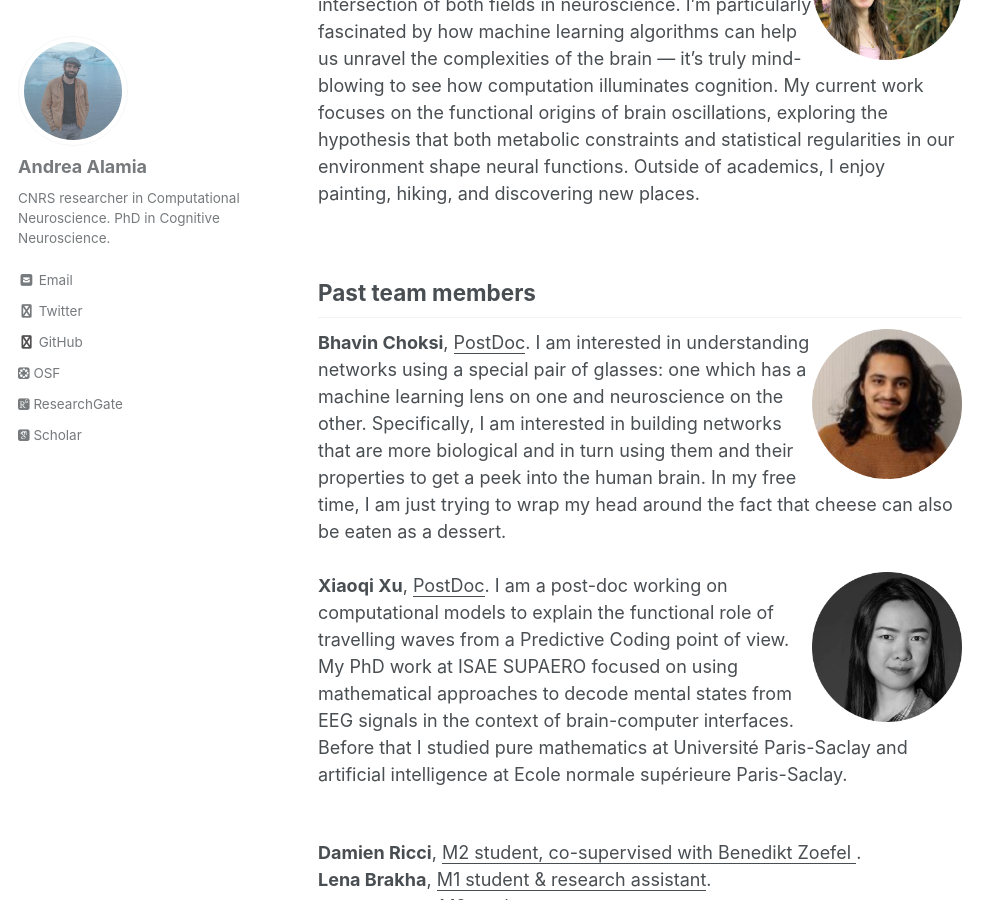
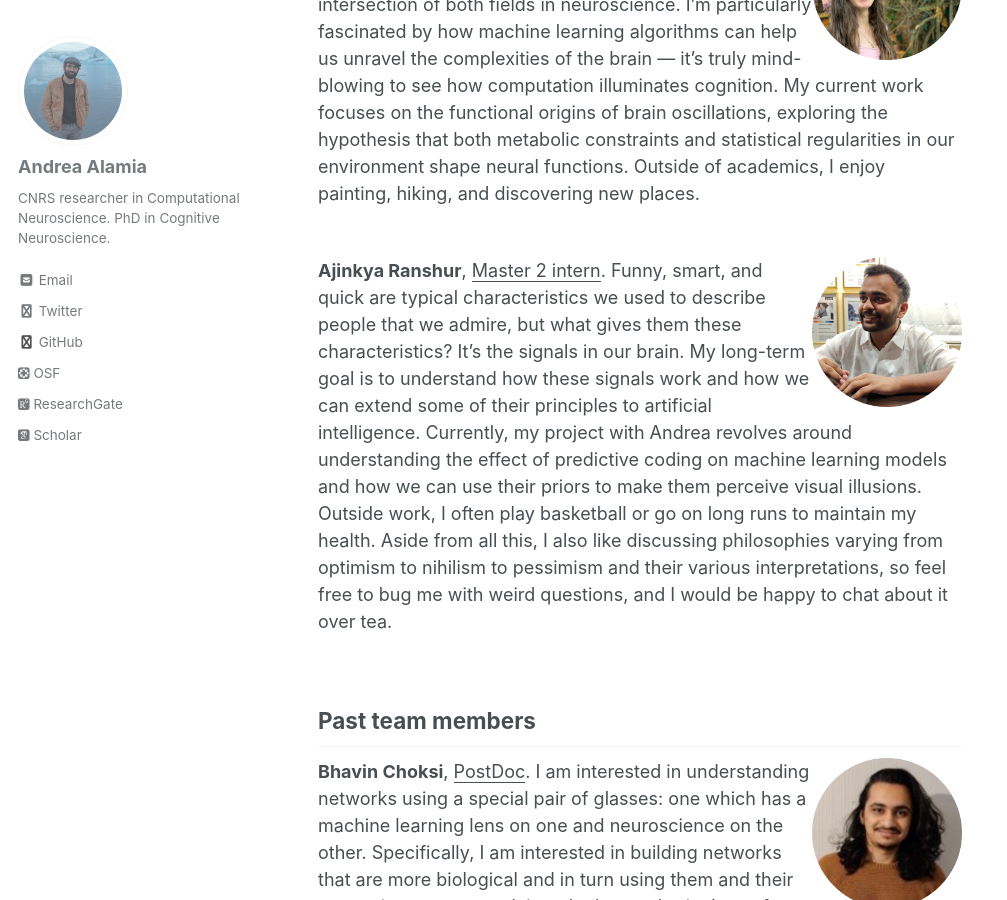
Before and after one commit to artipago/artipago.github.io, a Jekyll site: the page built from _pages/People.md, in a window 1280 px wide and 900 px high, scrolled down 3351 px. Shown: the whole window, without its empty margins (0-1007 px from the left). Built offline with Jekyll 4.4.1, drawn with Linux system fonts in a browser that asks for light colours; nearby versions of some CDN libraries; some web fonts are replaced; library files that are not in the unit come from our copies.

Commit message:
addingAjinkya

```diff
--- a/_pages/People.md
+++ b/_pages/People.md
@@ -29,6 +29,13 @@ I have a background in neuroscience and neuropsychology. I worked as a research
 <img style="float: right;" src="/assets/images/emiliePic.png" alt="People"  width="150" height="150">  **Emilie Meersseman**, <ins>Master 1 intern</ins>. With a (little) background in medicine and currently pursuing a master's degree in applied mathematics, I’ve found a unique intersection of both fields in neuroscience. I’m particularly fascinated by how machine learning algorithms can help us unravel the complexities of the brain — it’s truly mind-blowing to see how computation illuminates cognition. My current work focuses on the functional origins of brain oscillations, exploring the hypothesis that both metabolic constraints and statistical regularities in our environment shape neural functions. Outside of academics, I enjoy painting, hiking, and discovering new places.  <br>
 <br>
 
+<img style="float: right;" src="/assets/images/ajinkyaPic.png" alt="People"  width="150" height="150">  **Ajinkya Ranshur**, <ins>Master 2 intern</ins>. Funny, smart, and quick are typical characteristics we used to describe people that we admire, but what gives them these characteristics? It's the signals in our brain. My long-term goal is to understand how these signals work and how we can extend some of their principles to artificial intelligence. Currently, my project with Andrea revolves around understanding the effect of predictive coding on machine learning models and how we can use their priors to make them perceive visual illusions. Outside work, I often play basketball or go on long runs to maintain my health. Aside from all this, I also like discussing philosophies varying from optimism to nihilism to pessimism and their various interpretations, so feel free to bug me with weird questions, and I would be happy to chat about it over tea.  <br>
+<br>
+
+
+
+
+
 ## Past team members
 
 <img style="float: right;" src="/assets/images/BhavinRound.png" alt="People"  width="150" height="150">  **Bhavin Choksi**, <ins>PostDoc</ins>. I am interested in understanding networks using a special pair of glasses: one which has a machine learning lens on one and neuroscience on the other. Specifically, I am interested in building networks that are more biological and in turn using them and their properties to get a peek into the human brain.  In my free time, I am just trying to wrap my head around the fact that cheese can also be eaten as a dessert. <br>
```
Also changed, not shown: assets/images/ajinkyaPic.png (added).
